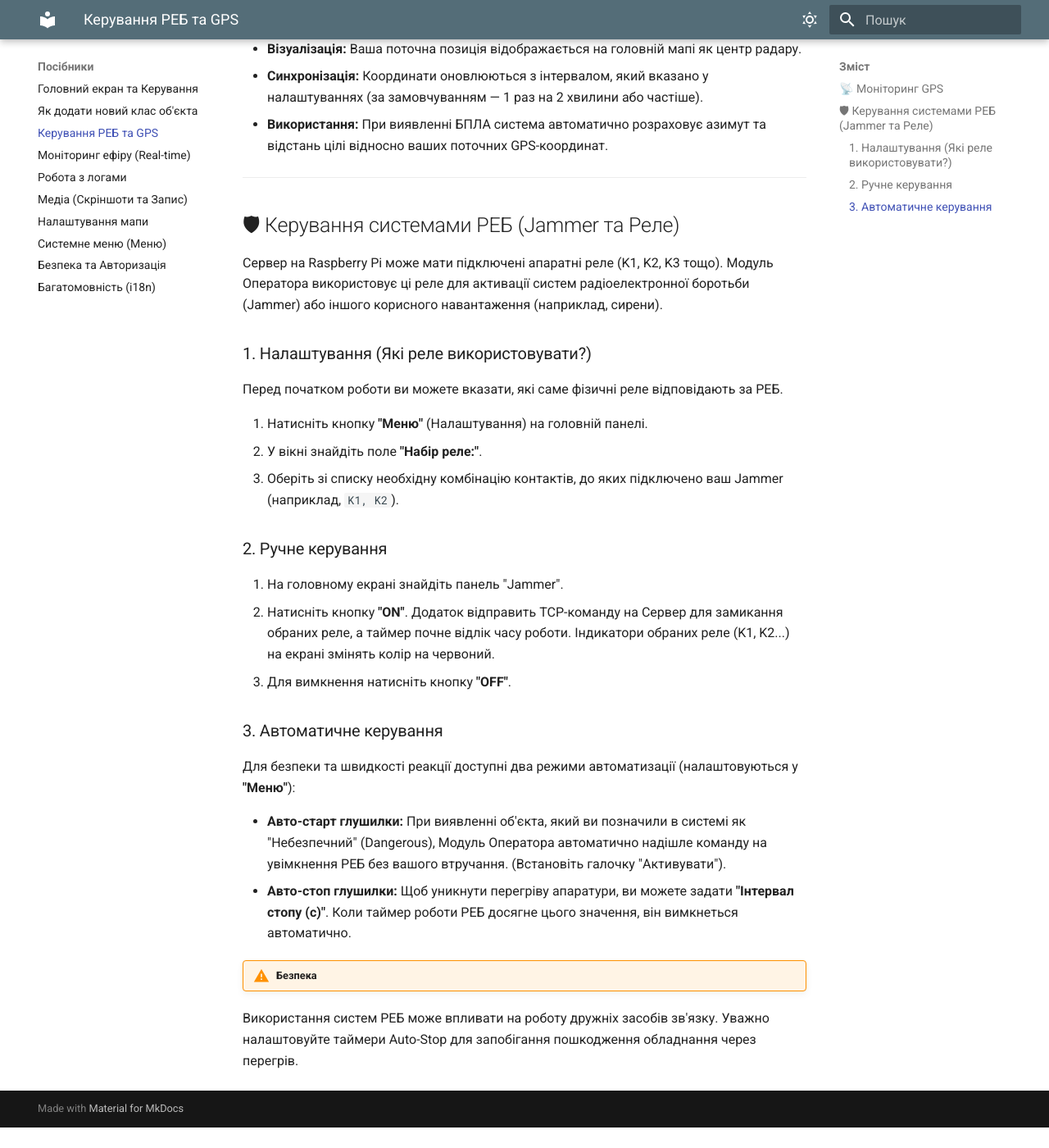
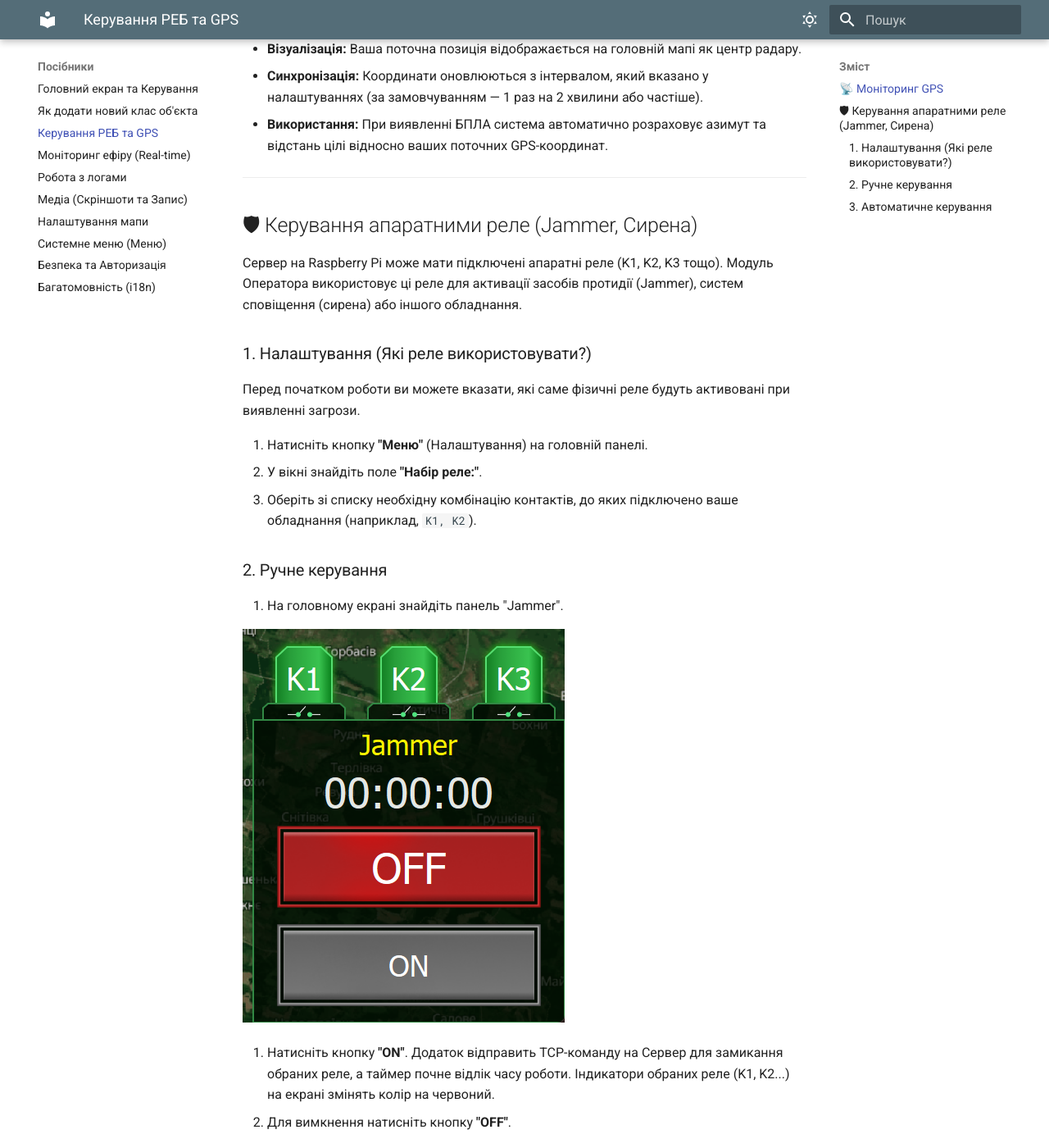
Before and after one commit to VadymKotsiuba1808/SDR_Pi, an MkDocs documentation site: the page built from docs/how-to/hardware_control.md, in a window 1280 px wide and 1400 px high, scrolled down 442 px. Shown: the whole window at 82% size. Built offline with MkDocs 1.6.1 and Material for MkDocs 9.7.7, drawn with Linux system fonts in a browser that asks for light colours; before the commit the page ends 1817 px from its top, so only the background shows below that; some of the changed text lies outside the part shown.

Commit message:
Add images to db, auth and hardware docs

```diff
--- a/docs/how-to/hardware_control.md
+++ b/docs/how-to/hardware_control.md
@@ -1,6 +1,6 @@
-# Керування апаратною частиною (РЕБ / GPS)
+# Керування апаратною частиною (Реле / GPS)
 
-Модуль Оператора дозволяє дистанційно керувати периферійним обладнанням, яке підключене до Обчислювального модуля (Raspberry Pi), зокрема системами протидії (Jammer/Реле) та зчитувати дані з датчиків.
+Модуль Оператора дозволяє дистанційно керувати периферійним обладнанням, яке підключене до Обчислювального модуля (Raspberry Pi), зокрема апаратними реле (Jammer, Сирена тощо) та зчитувати дані з датчиків.
 
 ---
 
@@ -14,30 +14,34 @@
 
 ---
 
-## 🛡 Керування системами РЕБ (Jammer та Реле)
+## 🛡 Керування апаратними реле (Jammer, Сирена)
 
-Сервер на Raspberry Pi може мати підключені апаратні реле (K1, K2, K3 тощо). Модуль Оператора використовує ці реле для активації систем радіоелектронної боротьби (Jammer) або іншого корисного навантаження (наприклад, сирени).
+Сервер на Raspberry Pi може мати підключені апаратні реле (K1, K2, K3 тощо). Модуль Оператора використовує ці реле для активації засобів протидії (Jammer), систем сповіщення (сирена) або іншого обладнання.
 
 ### 1. Налаштування (Які реле використовувати?)
 
-Перед початком роботи ви можете вказати, які саме фізичні реле відповідають за РЕБ.
+Перед початком роботи ви можете вказати, які саме фізичні реле будуть активовані при виявленні загрози.
 
 1. Натисніть кнопку **"Меню"** (Налаштування) на головній панелі.
 2. У вікні знайдіть поле **"Набір реле:"**.
-3. Оберіть зі списку необхідну комбінацію контактів, до яких підключено ваш Jammer (наприклад, `K1, K2`).
+3. Оберіть зі списку необхідну комбінацію контактів, до яких підключено ваше обладнання (наприклад, `K1, K2`).
 
 ### 2. Ручне керування
 
 1. На головному екрані знайдіть панель "Jammer".
-2. Натисніть кнопку **"ON"**. Додаток відправить TCP-команду на Сервер для замикання обраних реле, а таймер почне відлік часу роботи. Індикатори обраних реле (K1, K2...) на екрані змінять колір на червоний.
+
+![Блок керування Jammer](../assets/images/jammer_control.png)
+
+2. Натисніть кнопку **"ON"**. Додаток відправить TCP-команду на Сервер для замикання обраних реле, а таймер почне відлік часу роботи.
+   Індикатори обраних реле (K1, K2...) на екрані змінять колір на червоний.
 3. Для вимкнення натисніть кнопку **"OFF"**.
 
 ### 3. Автоматичне керування
 
 Для безпеки та швидкості реакції доступні два режими автоматизації (налаштовуються у **"Меню"**):
 
-- **Авто-старт глушилки:** При виявленні об'єкта, який ви позначили в системі як "Небезпечний" (Dangerous), Модуль Оператора автоматично надішле команду на увімкнення РЕБ без вашого втручання. (Встановіть галочку "Активувати").
-- **Авто-стоп глушилки:** Щоб уникнути перегріву апаратури, ви можете задати **"Інтервал стопу (с)"**. Коли таймер роботи РЕБ досягне цього значення, він вимкнеться автоматично.
+- **Авто-старт реле:** При виявленні об'єкта, який ви позначили в системі як "Небезпечний" (Dangerous), Модуль Оператора автоматично надішле команду на активацію обраних реле без вашого втручання. (Встановіть галочку "Активувати").
+- **Авто-стоп реле:** Щоб уникнути перегріву підключеного обладнання, ви можете задати **"Інтервал стопу (с)"**. Коли таймер роботи реле досягне цього значення, вони вимкнуться автоматично.
 
 !!! warning "Безпека"
-Використання систем РЕБ може впливати на роботу дружніх засобів зв'язку. Уважно налаштовуйте таймери Auto-Stop для запобігання пошкодження обладнання через перегрів.
+Уважно налаштовуйте таймери Auto-Stop для запобігання пошкодження обладнання через перегрів. Якщо до реле підключено Jammer (глушилку), пам'ятайте, що його робота може впливати на дружні засоби зв'язку.
```
Also changed, not shown: docs/how-to/add_object_class.md (+16 -6 lines), docs/how-to/auth_security.md (+1 -1 lines), docs/assets/images/class_manager.png (added), docs/assets/images/jammer_control.png (added), docs/assets/images/login_window.png (added), docs/assets/images/object_editor_rf.png (added), docs/assets/images/object_editor_sound.png (added), docs/assets/images/object_manager.png (added).
